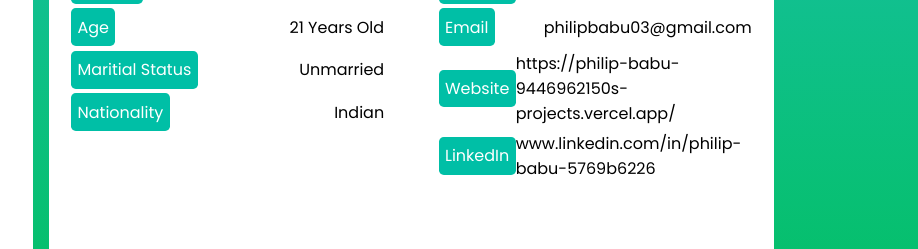
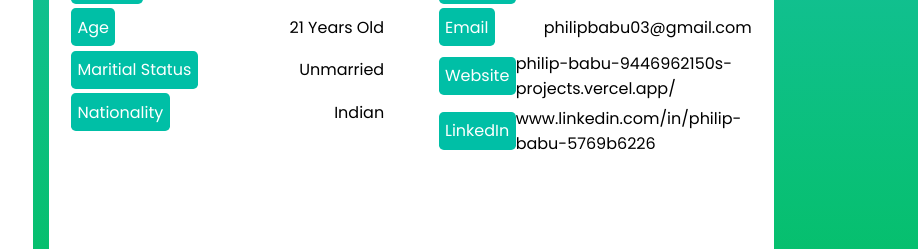
Before and after one commit to 9446962150/Philip_babu, a plain HTML site: page index.html in a window 1280 px wide. Shown: the part 410-659 px from the top of the page, 362-1280 px from the left. Drawn offline with Linux system fonts and the light colour scheme.

Commit message:
Update index.html
Updated https://philip-babu-9446962150s-projects.vercel.app/

```diff
--- a/index.html
+++ b/index.html
@@ -95,7 +95,7 @@
                         <li><span class="profile_title">Qualification</span><span>BCA </span></li>
                         <li><span class="profile_title">Contact</span><span>+91 9446962150</span></li>
                         <li><span class="profile_title">Email</span><span>philipbabu03@gmail.com</span></li>
-                        <li><span class="profile_title">Website</span><span><a href="https://philip-babu-9446962150s-projects.vercel.app/">https://philip-babu-9446962150s-projects.vercel.app/</a></span></li>
+                        <li><span class="profile_title">Website</span><span><a href="https://philip-babu-9446962150s-projects.vercel.app/">philip-babu-9446962150s-projects.vercel.app/</a></span></li>
                         <li><span class="profile_title">LinkedIn</span><span>www.linkedin.com/in/philip-babu-5769b6226</span></li>
                     </ul>
                 </div>
```
